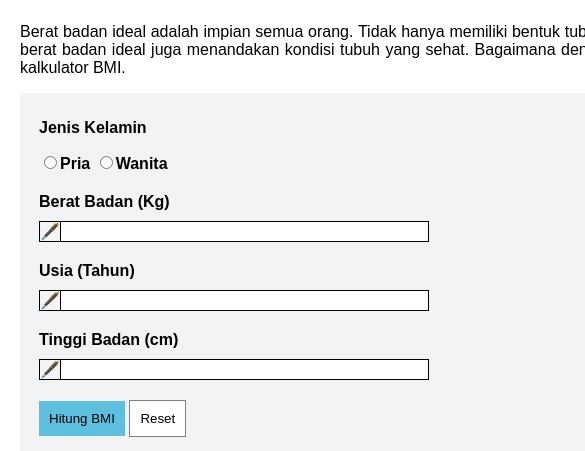
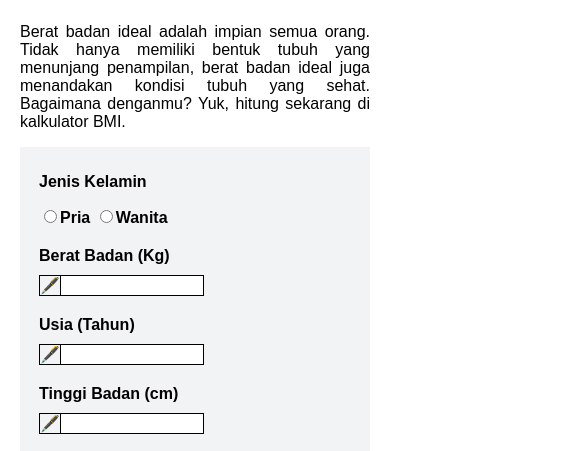
Before and after one commit to revou-fundamental-course/8-jul-24-rezahakimalzami03, a plain HTML site: page index.html in a window 390 px wide. Shown: the part 93-544 px from the top of the page, 585 px wide, since content can reach past the window. Drawn offline with Linux system fonts and the light colour scheme.

Commit message:
update mobile display

```diff
--- a/css/style.css
+++ b/css/style.css
@@ -12,8 +12,9 @@ body {
 }
 
 main {
+  width: 100%;
   display: flex;
-  gap: 100px;
+  gap: 80px;
 }
 
 article {
@@ -23,6 +24,7 @@ article {
 .main-article {
   width: 50rem;
 }
+
 .form-bmi {
   background-color: #f2f3f5;
   padding: 10px 5px 10px 19px;
@@ -69,10 +71,19 @@ button {
   border: none;
 }
 
-@media only screen and (max-width: 400px) {
+@media only screen and (max-width: 450px) {
   /* For mobile phones: */
+
   main {
     display: grid;
     grid-column: 1;
   }
+
+  .main-article {
+    width: 100%;
+  }
+
+  .result-form {
+    width: 100%;
+  }
 }
```
